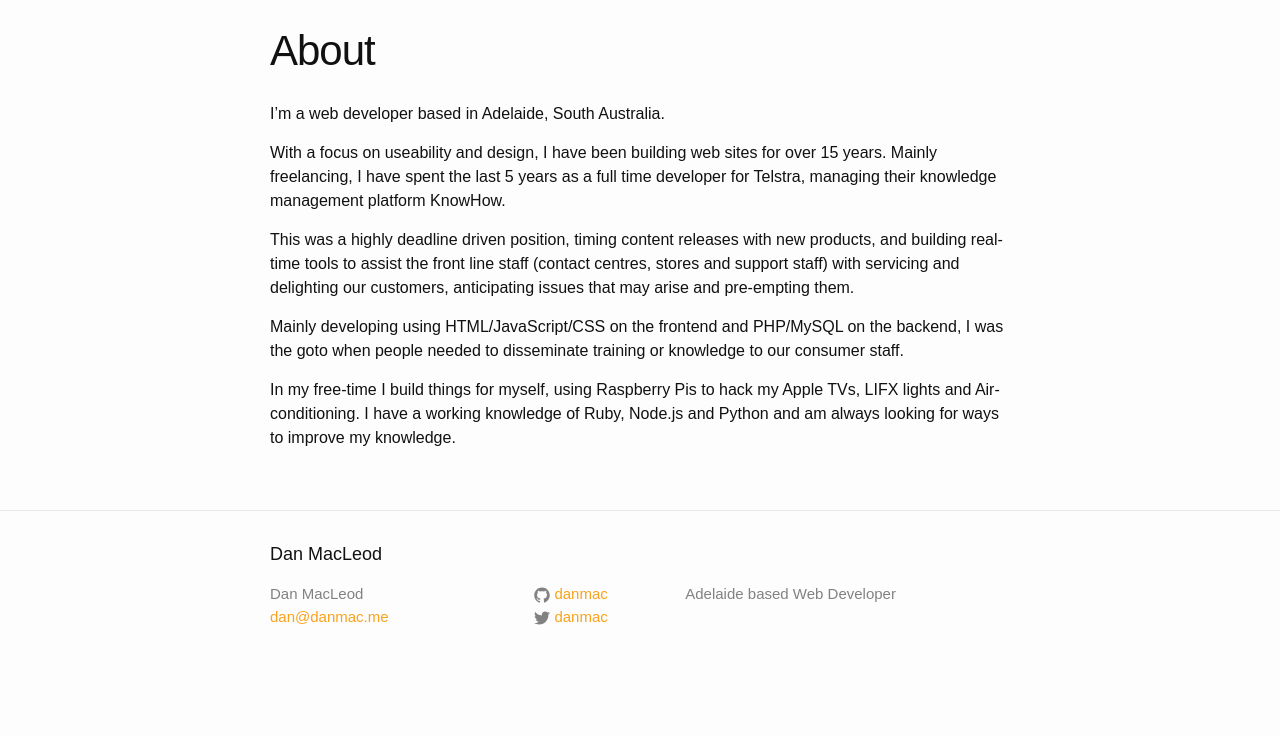
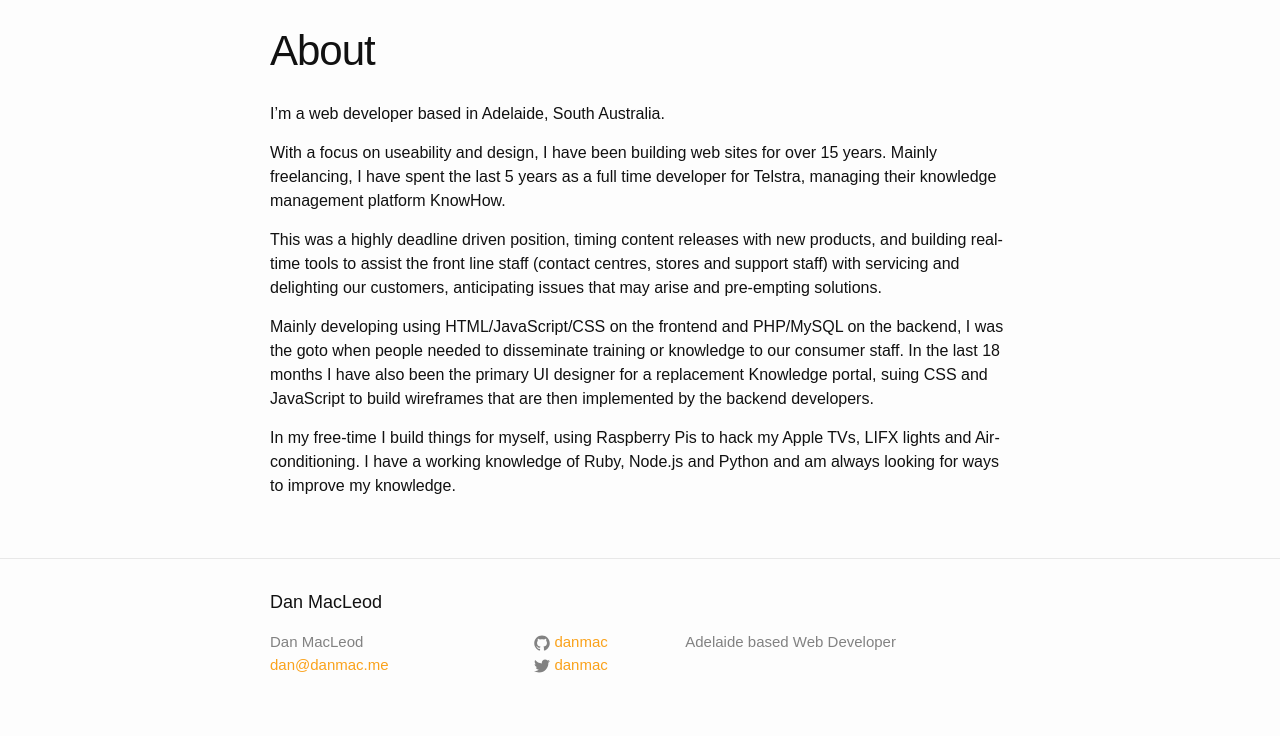
Before and after one commit to danmac/danmac.github.io, a Jekyll site: the page built from index.md, in a window 1280 px wide. Shown: the part 401-1137 px from the top of the page. Built offline with Jekyll 4.4.1, drawn with Linux system fonts in a browser that asks for light colours; before the commit the page ends 1089 px from its top, so only the background shows below that.

Commit message:
updated with UI experience.

```diff
--- a/index.md
+++ b/index.md
@@ -13,10 +13,12 @@ managing their knowledge management platform KnowHow.
 This was a highly deadline driven position, timing content releases with new products,
 and building real-time tools to assist the front line staff (contact centres, stores and
 support staff) with servicing and delighting our customers, anticipating issues that may arise
-and pre-empting them.
+and pre-empting solutions.
 
 Mainly developing using HTML/JavaScript/CSS on the frontend and PHP/MySQL on the backend, I was the
-goto when people needed to disseminate training or knowledge to our consumer staff.
+goto when people needed to disseminate training or knowledge to our consumer staff. In the last 18 months
+I have also been the primary UI designer for a replacement Knowledge portal, suing CSS and JavaScript to
+build wireframes that are then implemented by the backend developers.
 
 In my free-time I build things for myself, using Raspberry Pis to hack my Apple TVs, LIFX lights and
 Air-conditioning. I have a working knowledge of Ruby, Node.js and Python and am always looking for ways to
```
